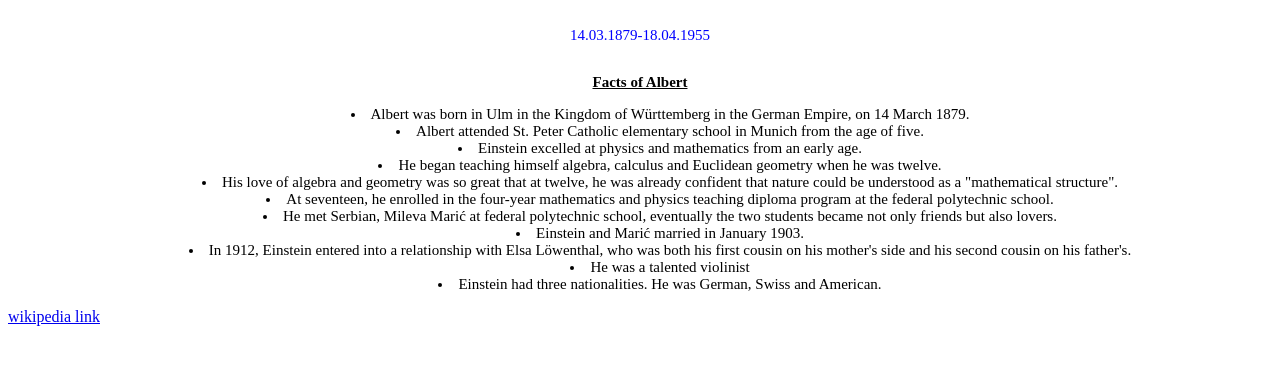
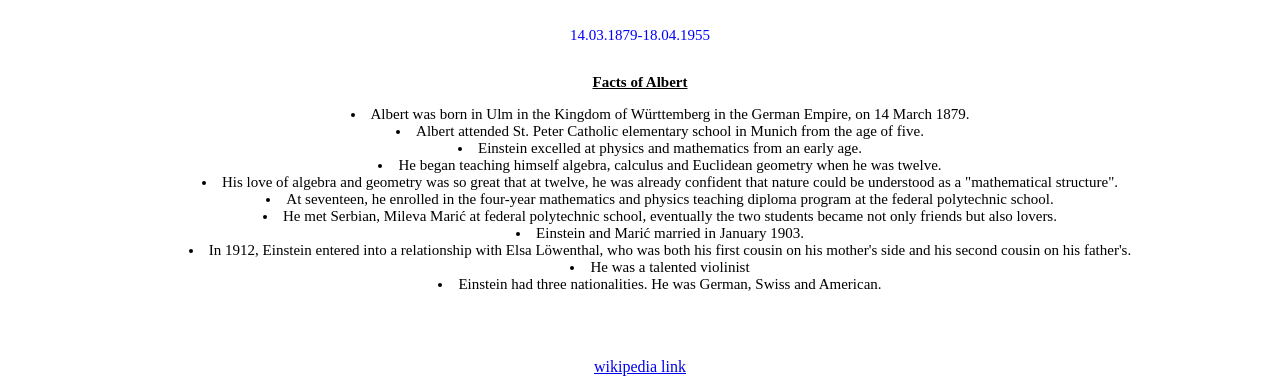
Before and after one commit to laxmis-prog/TributePage, a plain HTML site: page index.html in a window 1280 px wide. Shown: the part 484-868 px from the top of the page. Before the commit the page ends 818 px from the top, so only its background shows below. Drawn offline with Linux system fonts and the light colour scheme.

Commit message:
Added some space between ul and footer

```diff
--- a/styles.css
+++ b/styles.css
@@ -36,7 +36,14 @@
     font-size: 15px;
     text-align: center;
     list-style-position: inside;
+    padding-bottom: 50px;
 
 
 
   }
+
+  footer{
+
+    text-align: center;
+
+  }
```
